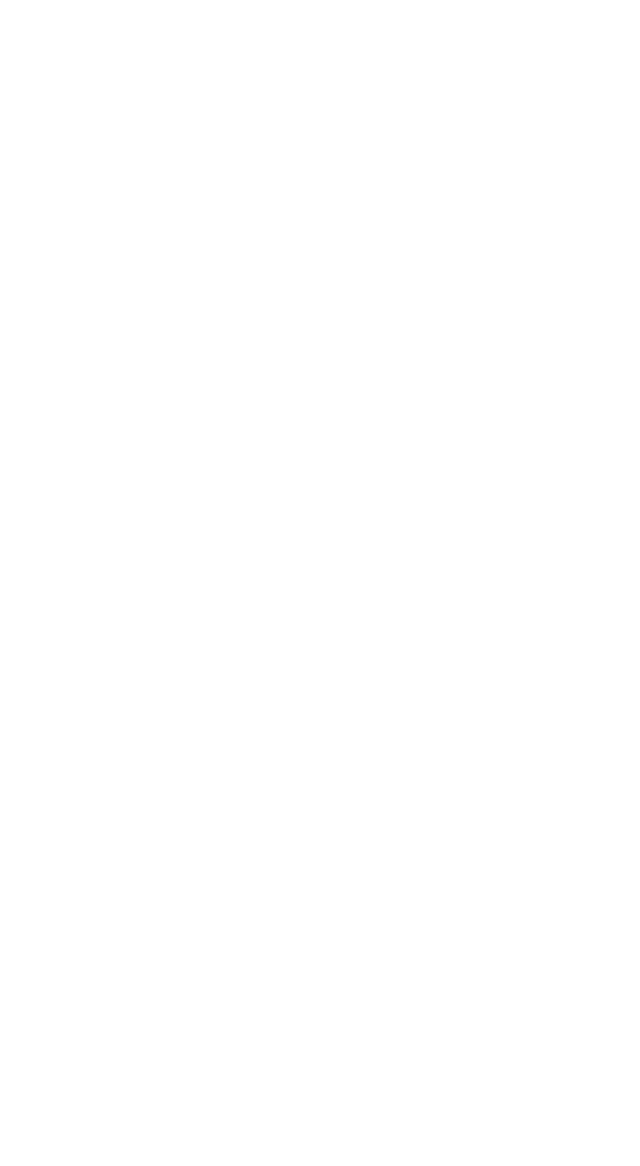
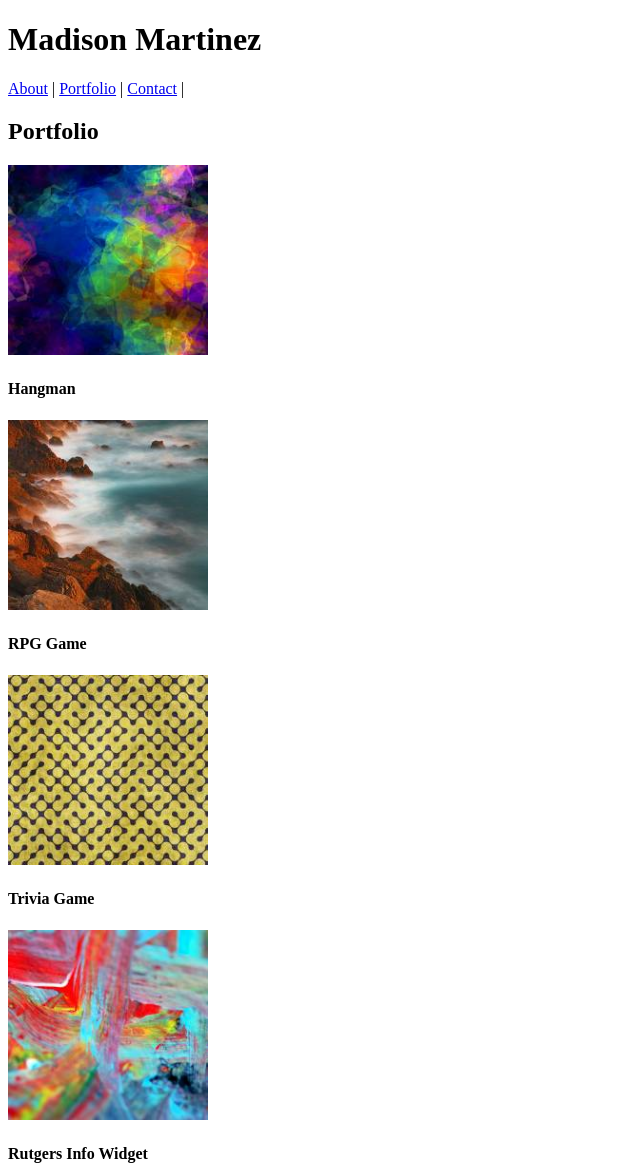
Before and after one commit to amadisonm1209/Basic-Portfolio, a plain HTML site: page portfolio.html in a window 1280 px wide. Shown: the top 1166 px of the page, without its empty margins (0-640 px from the left). Before the commit the page ends 800 px from the top, so only its background shows below. Drawn offline with Linux system fonts and the light colour scheme; files that its build step writes are made by us from their sources.

Commit message:
adds changes to portfolio.html

```diff
--- a/portfolio.html
+++ b/portfolio.html
@@ -0,0 +1,60 @@
+<!DOCTYPE html>
+<HTML>
+<head>
+
+    <meta charset="utf8">
+    <meta name="viewport" content="width=device-width, initial-scale=1.0">
+<title>My Portfolio</title>
+    <link rel="stylesheet" type="text/css" href="css/style.css">
+
+</head>
+<header>
+        <div class="header">
+            <h1>Madison Martinez</h1>
+                <nav>
+                <a href="index.html">About</a> |
+                <a href="portfolio.html">Portfolio</a> |
+                <a href="contact.html">Contact</a> |
+            </nav>
+        </div>
+        </header>
+<body>
+ <div class="main">
+
+    <h2>Portfolio</h2>
+
+    <div class="card">
+            <img src="assets/images/Hangman .jpg" alt="x" style="width:200px">
+            <div class="container">
+              <h4><b>Hangman</b></h4>
+            </div>
+
+            <img src="assets/images/RPG Game.jpg" alt="x" style="width:200px">
+            <div class="container">
+              <h4><b>RPG Game</b></h4>
+            </div>
+
+            <img src="assets/images/abstract-q-c-210-200-10.jpg" alt="x" style="width:200px">
+            <div class="container">
+              <h4><b>Trivia Game</b></h4>
+            </div>
+
+            <img src="assets/images/Rutgers.jpg" alt="x" style="width:200px">
+            <div class="container">
+              <h4><b>Rutgers Info Widget</b></h4>
+            </div>
+
+            <img src="assets/images/RockPaperScissors.jpg" alt="x" style="width:200px">
+            <div class="container">
+              <h4><b>Rock Paper Scissors</b></h4>
+            </div>
+
+
+          </div>
+
+ </div>
+
+
+
+
+</body>
```
Also changed, not shown: index.html (+3 -3 lines), assets/images/Hangman .jpg (added), assets/images/RPG Game.jpg (added), assets/images/RockPaperScissors.jpg (added), assets/images/Rutgers.jpg (added), assets/images/abstract-q-c-210-200-10.jpg (added).
